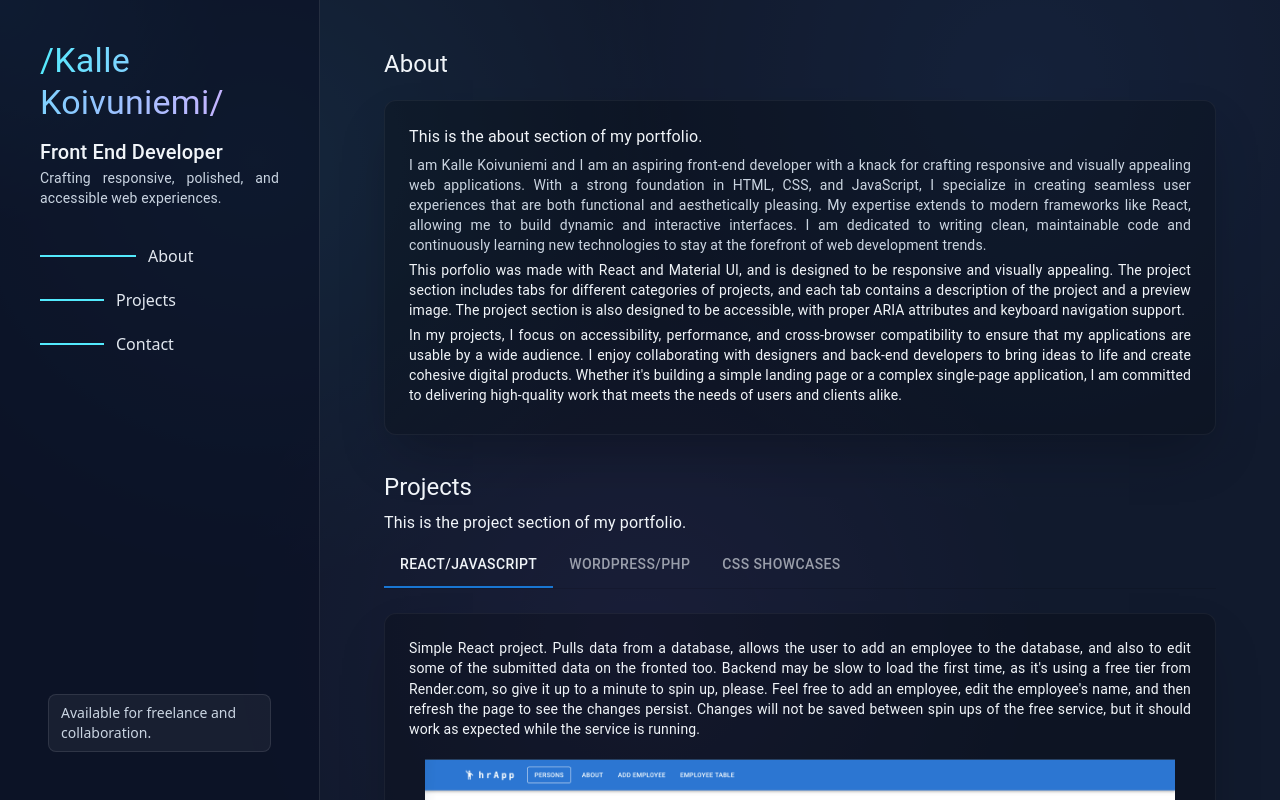
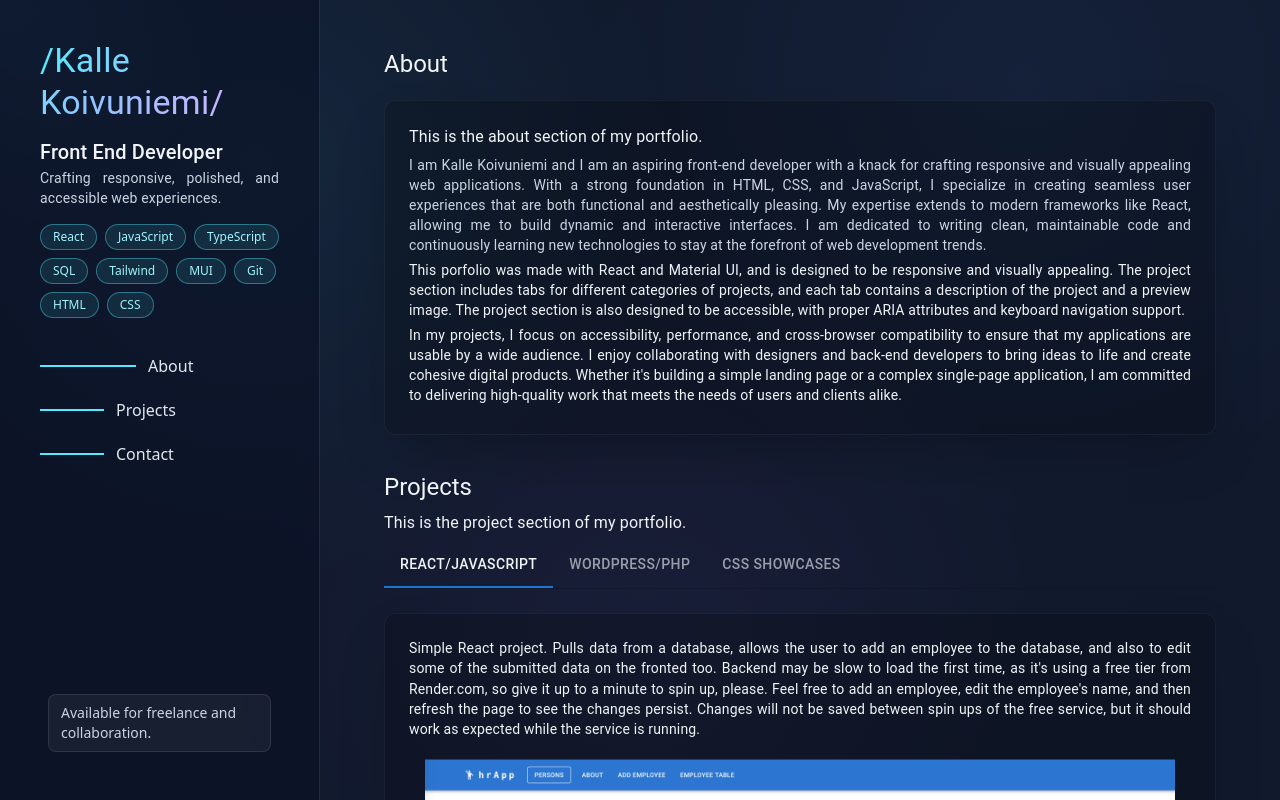
Before and after one commit to kmk9000/portfolio.v2, a React (Vite) app: page / in a window 1280 px wide. Built offline with nearby package versions, Linux system fonts and the light colour scheme.

Commit message:
add skill array

```diff
--- a/src/components/Header.jsx
+++ b/src/components/Header.jsx
@@ -27,6 +27,17 @@ export default function Header({ activeSection, setActiveSection }) {
     { id: "about", label: "About" },
     { id: "projects", label: "Projects" },
     { id: "contact", label: "Contact" },
+  ];
+  const skills = [
+    "React",
+    "JavaScript",
+    "TypeScript",
+    "SQL",
+    "Tailwind",
+    "MUI",
+    "Git",
+    "HTML",
+    "CSS",
   ];
   const navLinkClass =
     "group flex items-center gap-3 text-slate-200 transition-colors duration-300 hover:text-cyan-300";
@@ -64,6 +75,16 @@ export default function Header({ activeSection, setActiveSection }) {
           variant="body2"
           className="mt-2 max-w-xs text-slate-300"
         />
+        <div className="mt-4 flex max-w-sm flex-wrap gap-2">
+          {skills.map((skill) => (
+            <span
+              key={skill}
+              className="rounded-full border border-cyan-300/40 bg-cyan-300/10 px-3 py-1 text-xs font-medium text-cyan-200"
+            >
+              {skill}
+            </span>
+          ))}
+        </div>
         <Box
           sx={{
             position: "absolute",
```
